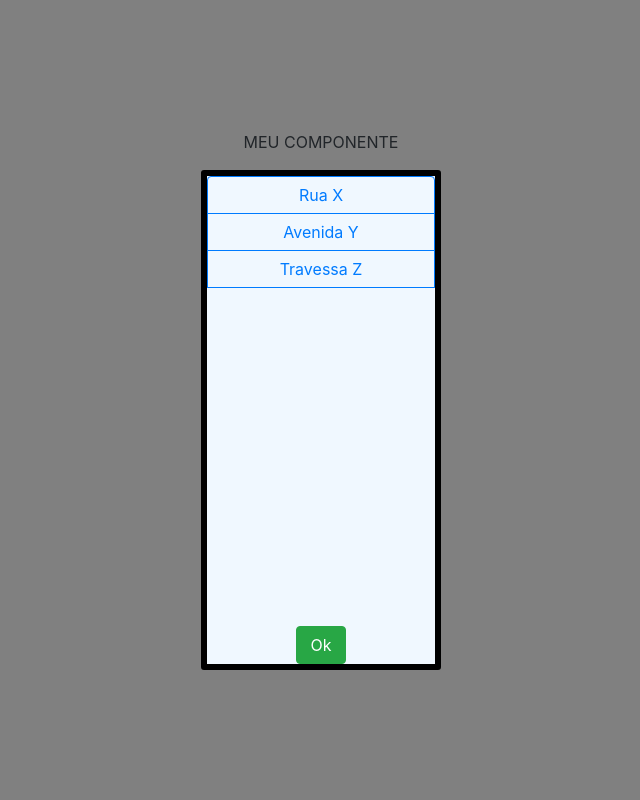
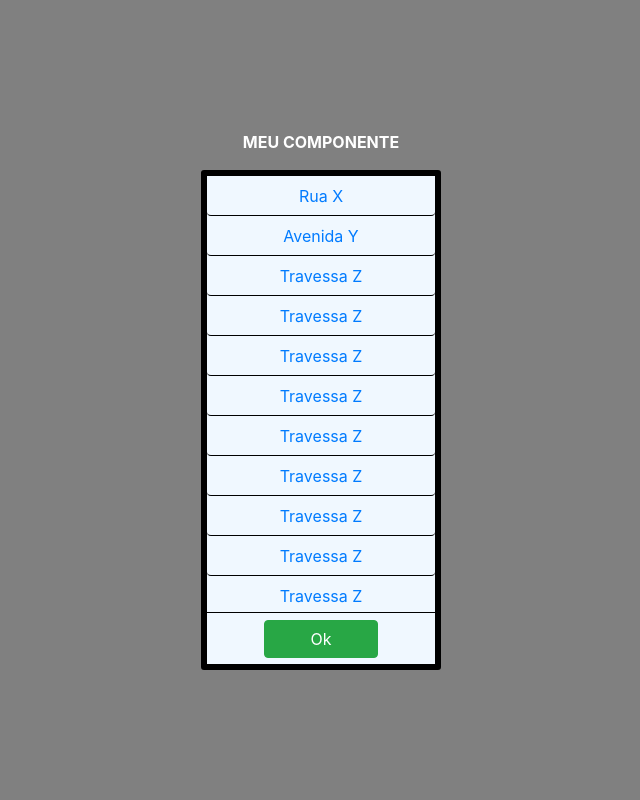
Before and after one commit to nandoartur45/FeaturesList, a website: page index.html in a window 1280 px wide. Shown: the whole page, without its empty margins (319-959 px from the left). Drawn offline with nearby package versions, Linux system fonts and the light colour scheme.

Commit message:
Scroll. Ok button conteiner fixed. Buttons borders.

```diff
--- a/index.css
+++ b/index.css
@@ -21,21 +21,53 @@
     display: flex;
     flex-direction: column;
     align-items: center;
-    justify-content: center;
+    justify-content: flex-start;
+}
+
+#containerScroll
+{
+    width: 100%;
+    height: 100%;
+    overflow-x: hidden;
+    overflow-y: auto;
+}
+
+#containerAddress
+{
+    width: 100%;
+    height: 436px;
 }
 
 .buttondiv
 {
-    width: 100vw;
+    margin: 0 !important;
+    width: 100%;
+    min-height: 2.5rem;
     background-color: aquamarine;
+    border-width: 0 !important;
+    border-bottom: 1px solid black !important;
 }
 
 #containerok
 {
+    width: 100%;
+    height: 4rem;
     margin-top: auto;
+    background-color: argb(0, 127, 255, 212);
+    border-top: 1px solid black;
+    display: flex;
+    flex-direction: row;
+    justify-content: center;
+    align-items: center;
 }
 
 #buttonok
 {
-    width: 50px;
+    max-width: 50%;
 }
+
+p
+{
+    font-weight: bold;
+    color: white;
+}
--- a/index.html
+++ b/index.html
@@ -22,12 +22,44 @@
     <div id="containerShadow">
 
         <p>MEU COMPONENTE</p>
-        <div id="containerDiv" class="btn-group-vertical btn-group-toggle">
+        <div id="containerDiv" class="btn-group-vertical">
 
+            <div id="containerAddress" class="btn-group-vertical btn-group-toggle" data-toggle="buttons">
+                <div id="containerScroll">
 
-            <button type="button" class="btn btn-outline-primary buttondiv">Rua X</button>
-            <button type="button" class="btn btn-outline-primary buttondiv">Avenida Y</button>
-            <button type="button" class="btn btn-outline-primary buttondiv">Travessa Z</button>
+                    <button type="button" class="btn btn-outline-primary buttondiv">Rua X</button>
+                    <button type="button" class="btn btn-outline-primary buttondiv">Avenida Y</button>
+                    <button type="button" class="btn btn-outline-primary buttondiv">Travessa Z</button>
+                    <button type="button" class="btn btn-outline-primary buttondiv">Travessa Z</button>
+                    <button type="button" class="btn btn-outline-primary buttondiv">Travessa Z</button>
+                    <button type="button" class="btn btn-outline-primary buttondiv">Travessa Z</button>
+                    <button type="button" class="btn btn-outline-primary buttondiv">Travessa Z</button>
+                    <button type="button" class="btn btn-outline-primary buttondiv">Travessa Z</button>
+                    <button type="button" class="btn btn-outline-primary buttondiv">Travessa Z</button>
+                    <button type="button" class="btn btn-outline-primary buttondiv">Travessa Z</button>
+                    <button type="button" class="btn btn-outline-primary buttondiv">Travessa Z</button>
+                    <button type="button" class="btn btn-outline-primary buttondiv">Travessa Z</button>
+                    <button type="button" class="btn btn-outline-primary buttondiv">Travessa Z</button>
+                    <button type="button" class="btn btn-outline-primary buttondiv">Travessa Z</button>
+                    <button type="button" class="btn btn-outline-primary buttondiv">Travessa Z</button>
+                    <button type="button" class="btn btn-outline-primary buttondiv">Travessa Z</button>
+                    <button type="button" class="btn btn-outline-primary buttondiv">Travessa Z</button>
+                    <button type="button" class="btn btn-outline-primary buttondiv">Travessa Z</button>
+                    <button type="button" class="btn btn-outline-primary buttondiv">Travessa Z</button>
+                    <button type="button" class="btn btn-outline-primary buttondiv">Travessa Z</button>
+                    <button type="button" class="btn btn-outline-primary buttondiv">Travessa Z</button>
+                    <button type="button" class="btn btn-outline-primary buttondiv">Travessa Z</button>
+                    <button type="button" class="btn btn-outline-primary buttondiv">Travessa Z</button>
+                    <button type="button" class="btn btn-outline-primary buttondiv">Travessa Z</button>
+                    <button type="button" class="btn btn-outline-primary buttondiv">Travessa Z</button>
+                    <button type="button" class="btn btn-outline-primary buttondiv">Travessa Z</button>
+                    <button type="button" class="btn btn-outline-primary buttondiv">Travessa Z</button>
+                    <button type="button" class="btn btn-outline-primary buttondiv">Travessa Z</button>
+                    <button type="button" class="btn btn-outline-primary buttondiv">Travessa Z</button>
+                    <button type="button" class="btn btn-outline-primary buttondiv">Travessa Z</button>
+
+                </div>
+            </div>
 
             <div id="containerok">
                 <button id="buttonok" type="button" class="btn btn-success">Ok</button>
```
